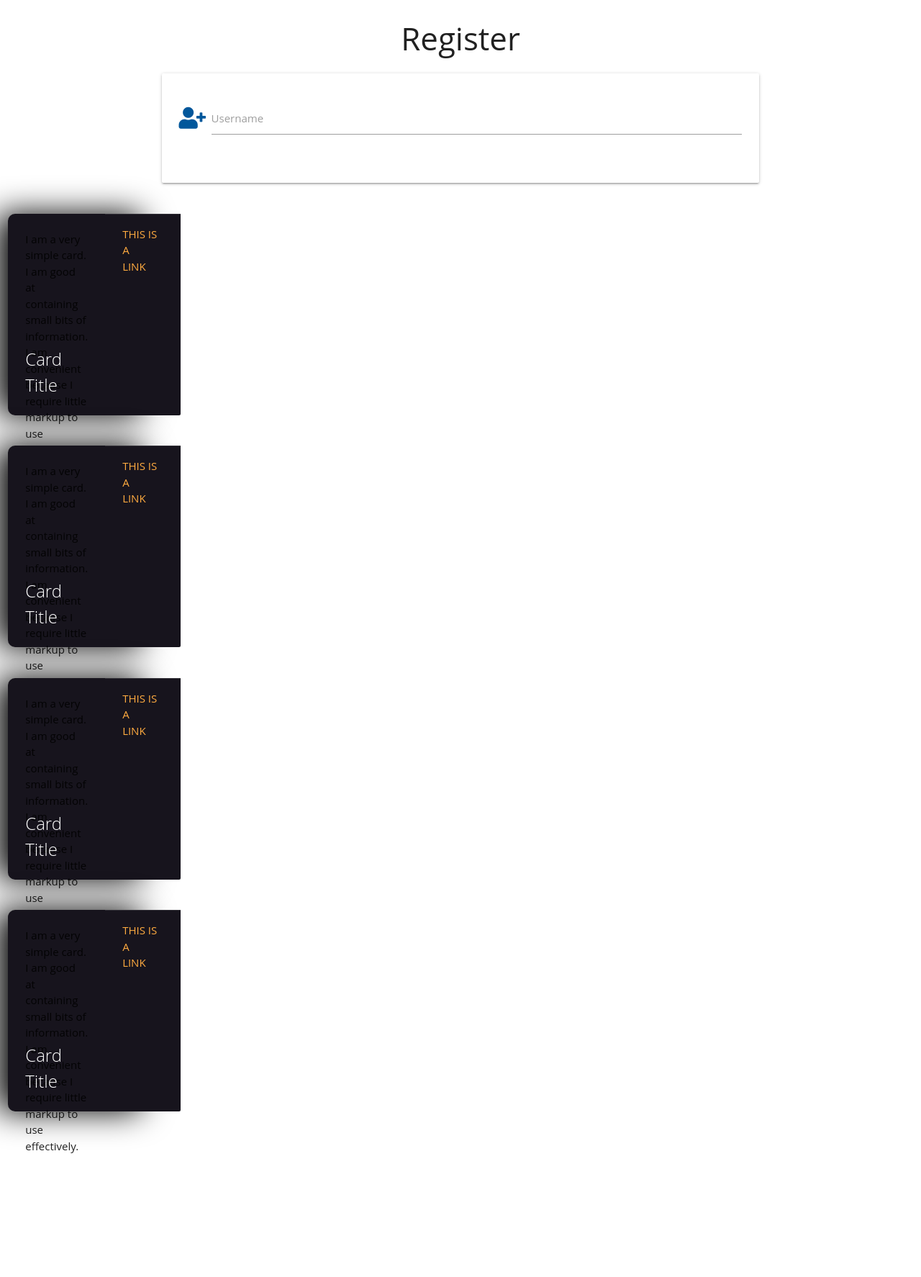
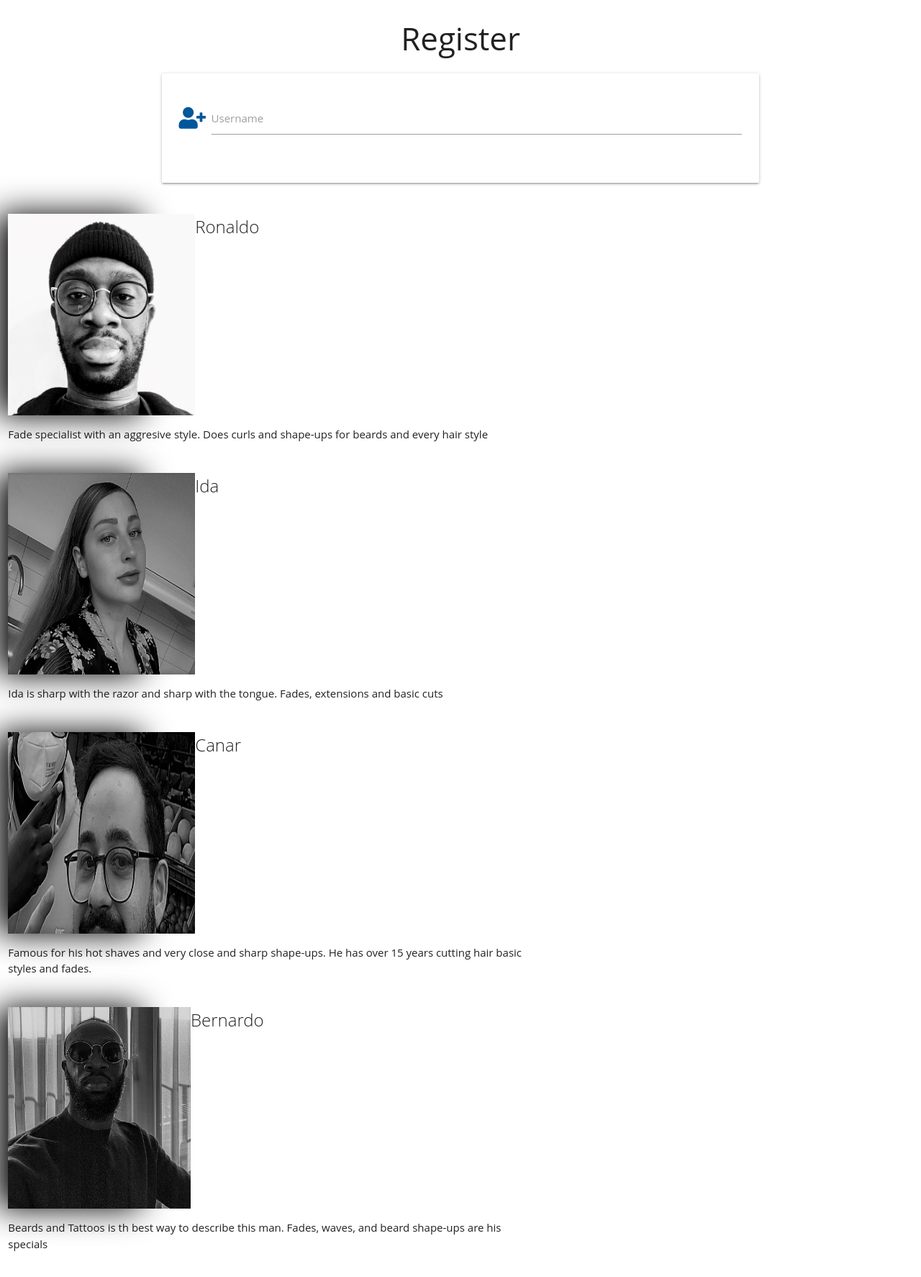
Before and after one commit to aoshenye/Cutz21, a Flask app: page /register in a window 1280 px wide. Shown: the whole page at 72% size. Before the commit the page ends 1602 px from the top, so only its background shows below. Run offline with Flask 2, Linux system fonts and the light colour scheme; some libraries are stand-ins or nearby versions.

Commit message:
add photos and short bio on cards

```diff
--- a/static/css/style.css
+++ b/static/css/style.css
@@ -94,3 +94,10 @@ body {
   stroke-dashoffset: 360;
   transition: 0.6s ease-out;
 }
+
+.center {
+  margin: auto;
+  width: 50%;
+  border: 3px solid green;
+  padding: 10px;
+}
--- a/templates/register.html
+++ b/templates/register.html
@@ -29,75 +29,68 @@
 <div class="row">
     <div class="col s12 m7">
       <div class="card">
-        <div class="card-image">
-          <img src="images/sample-1.jpg">
-          <span class="card-title">Card Title</span>
+
+           <img class="card-img-top" src="static/images/arn5.jpg" alt="" style="max-width: 130%;">
+          <span class="card-title">Ronaldo</span>
         </div>
         <div class="card-content">
-          <p>I am a very simple card. I am good at containing small bits of information.
-          I am convenient because I require little markup to use effectively.</p>
+          <p>Fade specialist with an aggresive style. Does curls and shape-ups for beards and every hair style</p>
         </div>
         <div class="card-action">
-          <a href="#">This is a link</a>
         </div>
       </div>
     </div>
-  </div>
 
-<div class="row">
+    <div class="row">
     <div class="col s12 m7">
       <div class="card">
-        <div class="card-image">
-          <img src="images/sample-1.jpg">
-          <span class="card-title">Card Title</span>
+
+           <img class="card-img-top" src="static/images/ida.png" alt="" style="max-width: 130%;">
+          <span class="card-title">Ida</span>
         </div>
         <div class="card-content">
-          <p>I am a very simple card. I am good at containing small bits of information.
-          I am convenient because I require little markup to use effectively.</p>
+          <p>Ida is sharp with the razor and sharp with the tongue. Fades, extensions and basic cuts</p>
         </div>
         <div class="card-action">
-          <a href="#">This is a link</a>
         </div>
       </div>
     </div>
-  </div>
-</section>
 
-<div class="row">
+    <div class="row">
     <div class="col s12 m7">
       <div class="card">
-        <div class="card-image">
-          <img src="images/sample-1.jpg">
-          <span class="card-title">Card Title</span>
+
+           <img class="card-img-top" src="static/images/canar.jpg" alt="" style="max-width: 130%;">
+          <span class="card-title">Canar</span>
         </div>
         <div class="card-content">
-          <p>I am a very simple card. I am good at containing small bits of information.
-          I am convenient because I require little markup to use effectively.</p>
+          <p>Famous for his hot shaves and very close and sharp shape-ups. He has over 15 years cutting hair basic styles and fades.</p>
         </div>
         <div class="card-action">
-          <a href="#">This is a link</a>
         </div>
       </div>
     </div>
-  </div>
 
-  <div class="row">
+      <div class="row">
     <div class="col s12 m7">
       <div class="card">
-        <div class="card-image">
-          <img src="images/sample-1.jpg">
-          <span class="card-title">Card Title</span>
+
+           <img class="card-img-top" src="static/images/beard2.jpg" alt="" style="max-width: 130%;">
+          <span class="card-title">Bernardo</span>
         </div>
         <div class="card-content">
-          <p>I am a very simple card. I am good at containing small bits of information.
-          I am convenient because I require little markup to use effectively.</p>
+          <p> Beards and Tattoos is th best way to describe this man. Fades, waves, and beard shape-ups are his specials</p>
         </div>
         <div class="card-action">
-          <a href="#">This is a link</a>
         </div>
       </div>
     </div>
-  </div>
+
+</section>
+
+
+
+
 
 
 </body>
```
Also changed, not shown: static/images/beard2.jpg, static/images/canar.jpg, static/images/dami.jpg, static/images/ida.png, static/images/kwame.jpg, static/images/tim.png.
